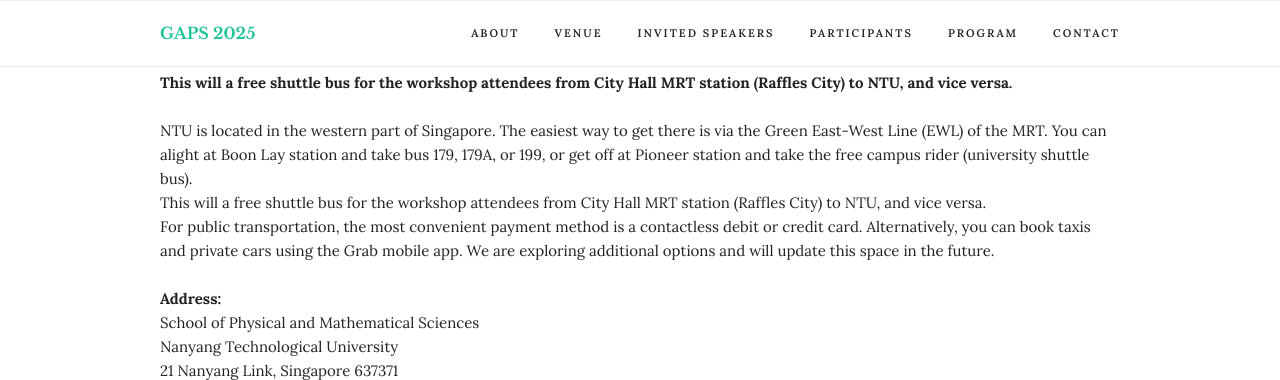
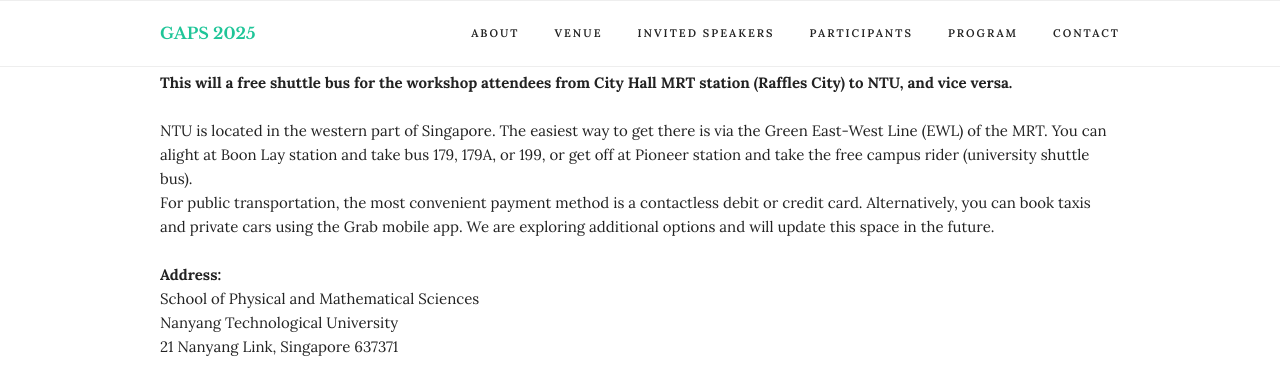
Before and after one commit to gapsworkshop/gaps2025, a Jekyll site: the page built from index.html, in a window 1280 px wide and 900 px high, scrolled down 1449 px, cut to the strip 0-380 px from the top of the window. Built offline with Jekyll 4.4.1, drawn with Linux system fonts in a browser that asks for light colours.

Commit message:
Update venue.html

```diff
--- a/_includes/venue.html
+++ b/_includes/venue.html
@@ -14,7 +14,6 @@
       <b>This will a free shuttle bus for the workshop attendees from City Hall MRT station (Raffles City) to NTU, and vice versa.</b> <br> <br>
       NTU is located in the western part of Singapore. The easiest way to get there is via the Green East-West Line (EWL) of the MRT. You can alight at Boon Lay station and take bus 179, 179A, or 199, or get off at Pioneer station and take the free campus rider (university shuttle bus).<br>
 
-      This will a free shuttle bus for the workshop attendees from City Hall MRT station (Raffles City) to NTU, and vice versa. <br>
 For public transportation, the most convenient payment method is a contactless debit or credit card. Alternatively, you can book taxis and private cars using the Grab mobile app. We are exploring additional options and will update this space in the future.<br><br>
       <b>Address:</b><br>
       School of Physical and Mathematical Sciences<br>
```
